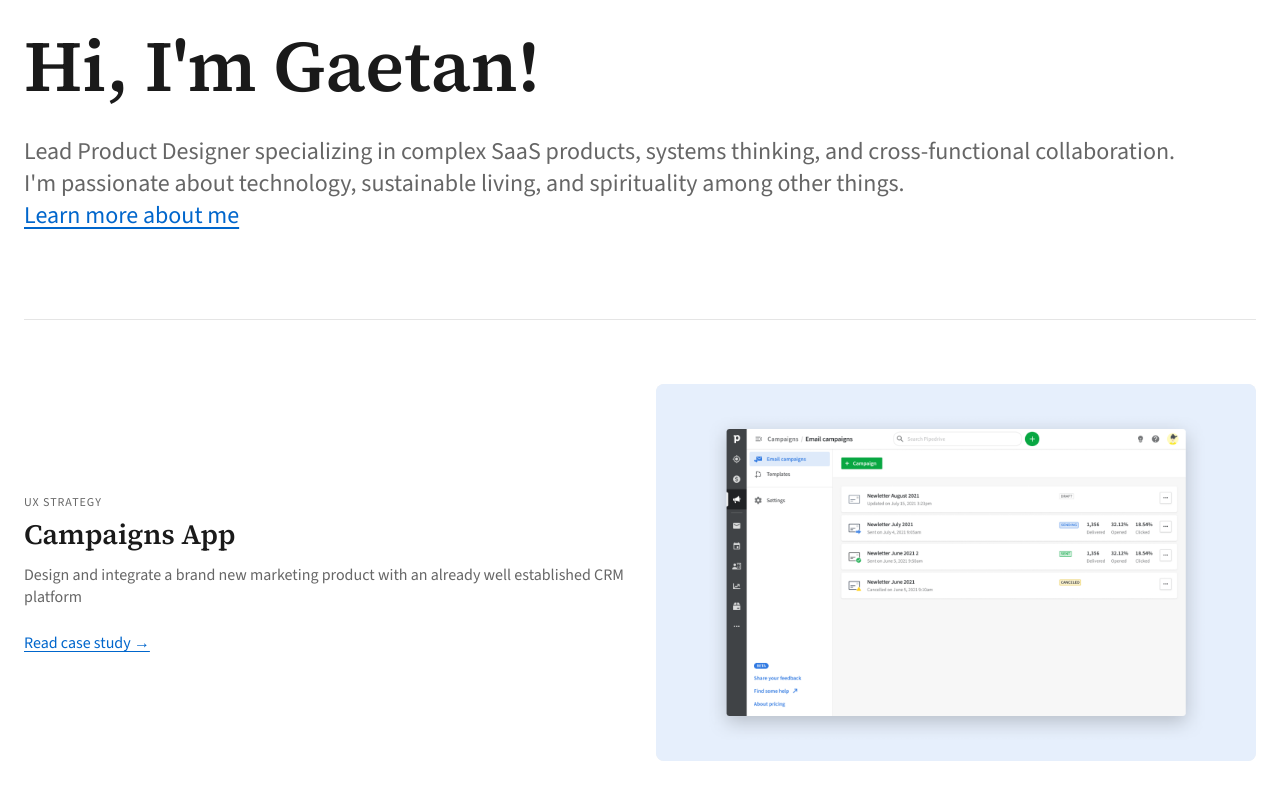
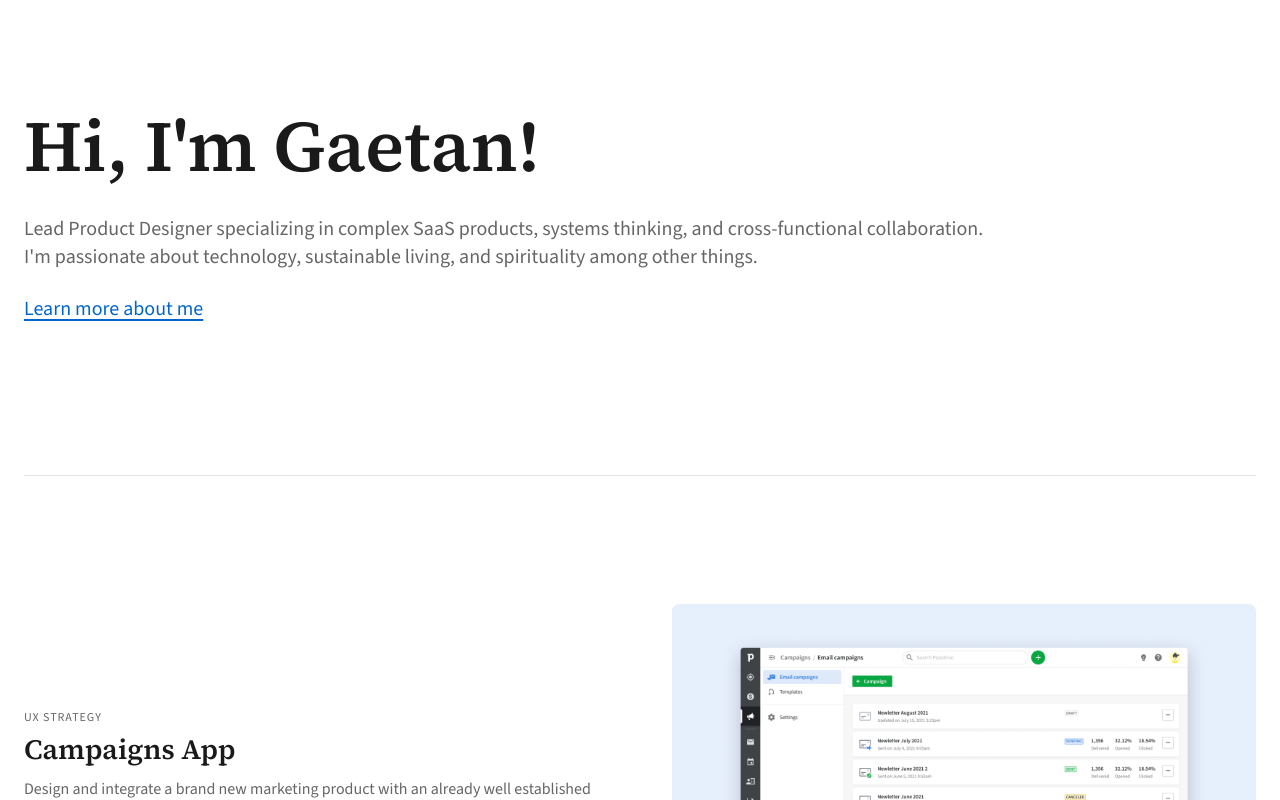
Before and after one commit to gaetan-masson-dev/gaetan-masson-portfolio, a Next.js app: page / in a window 1280 px wide. Shown: the part 120-920 px from the top of the page. Built offline with nearby package versions, Linux system fonts and the light colour scheme.

Commit message:
Loosen home spacing and drop header bottom margin

```diff
--- a/app/page.tsx
+++ b/app/page.tsx
@@ -13,22 +13,23 @@ export default function HomePage() {
 
   return (
     <div className="max-w-7xl mx-auto px-6">
-      <section className="mb-16 border-b border-line pb-16">
+      <section className="border-b border-line pt-32 pb-32">
         <h1 className="text-[3.5rem] md:text-[4.5rem] leading-tight font-semibold mb-6">
           Hi, I'm Gaetan!
         </h1>
-        <p className="text-2xl text-subtle">
+        <p className="text-xl text-subtle">
           Lead Product Designer specializing in complex SaaS products, systems thinking, and
           cross-functional collaboration.
           <br />
           I'm passionate about technology, sustainable living, and spirituality among other things.
-          <br />
+        </p>
+        <p className="text-xl text-subtle">
           <Link href="/about" className={linkTextClass}>
             Learn more about me
           </Link>
         </p>
       </section>
-      <section className="grid gap-16">
+      <section className="grid gap-32 pt-32 pb-32">
         {caseStudies.map((caseStudy, index) => {
           const isEven = index % 2 === 0
           const imagePosition = isEven ? 'right' : 'left'
@@ -38,10 +39,10 @@ export default function HomePage() {
           return (
             <article
               key={caseStudy.slug}
-              className="pb-12 border-b border-line last:border-b-0 last:pb-0"
+              className="pb-32 border-b border-line last:border-b-0 last:pb-0"
             >
               <div
-                className={`grid md:grid-cols-2 gap-8 items-center ${imagePosition === 'left' ? 'md:flex-row-reverse' : ''}`}
+                className={`grid md:grid-cols-2 gap-16 items-center ${imagePosition === 'left' ? 'md:flex-row-reverse' : ''}`}
               >
                 {/* Content */}
                 <div className={imagePosition === 'left' ? 'md:order-2' : ''}>
--- a/components/SiteHeader.tsx
+++ b/components/SiteHeader.tsx
@@ -9,7 +9,7 @@ export default function SiteHeader() {
   const pathname = usePathname()
 
   return (
-    <header className="border-b border-line py-8 mb-12 max-w-7xl mx-auto">
+    <header className="border-b border-line py-8 max-w-7xl mx-auto">
       <div className="max-w-wide mx-auto px-6 flex justify-between items-center flex-col md:flex-row gap-6 md:items-center">
         <Link
           href="/"
```
